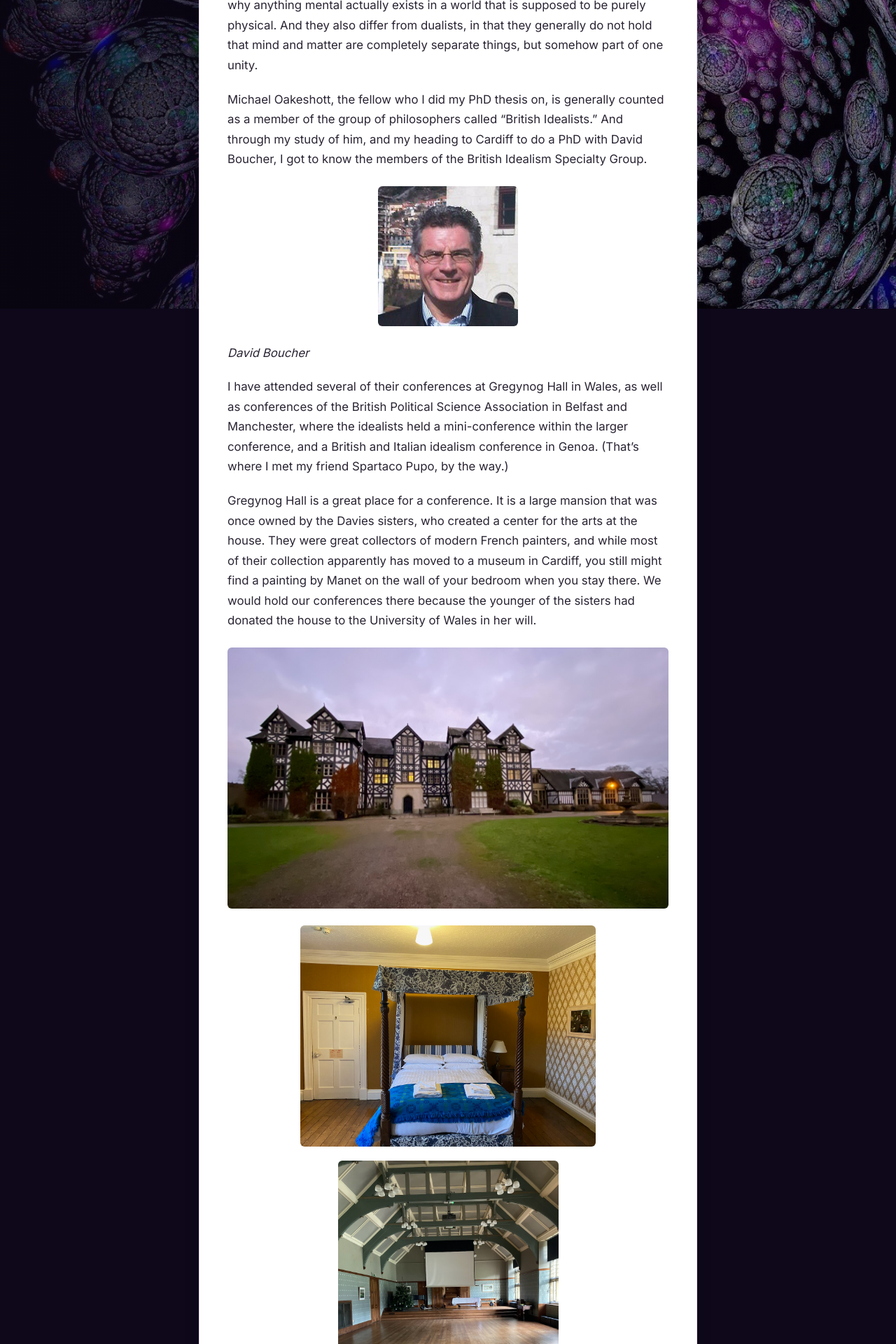
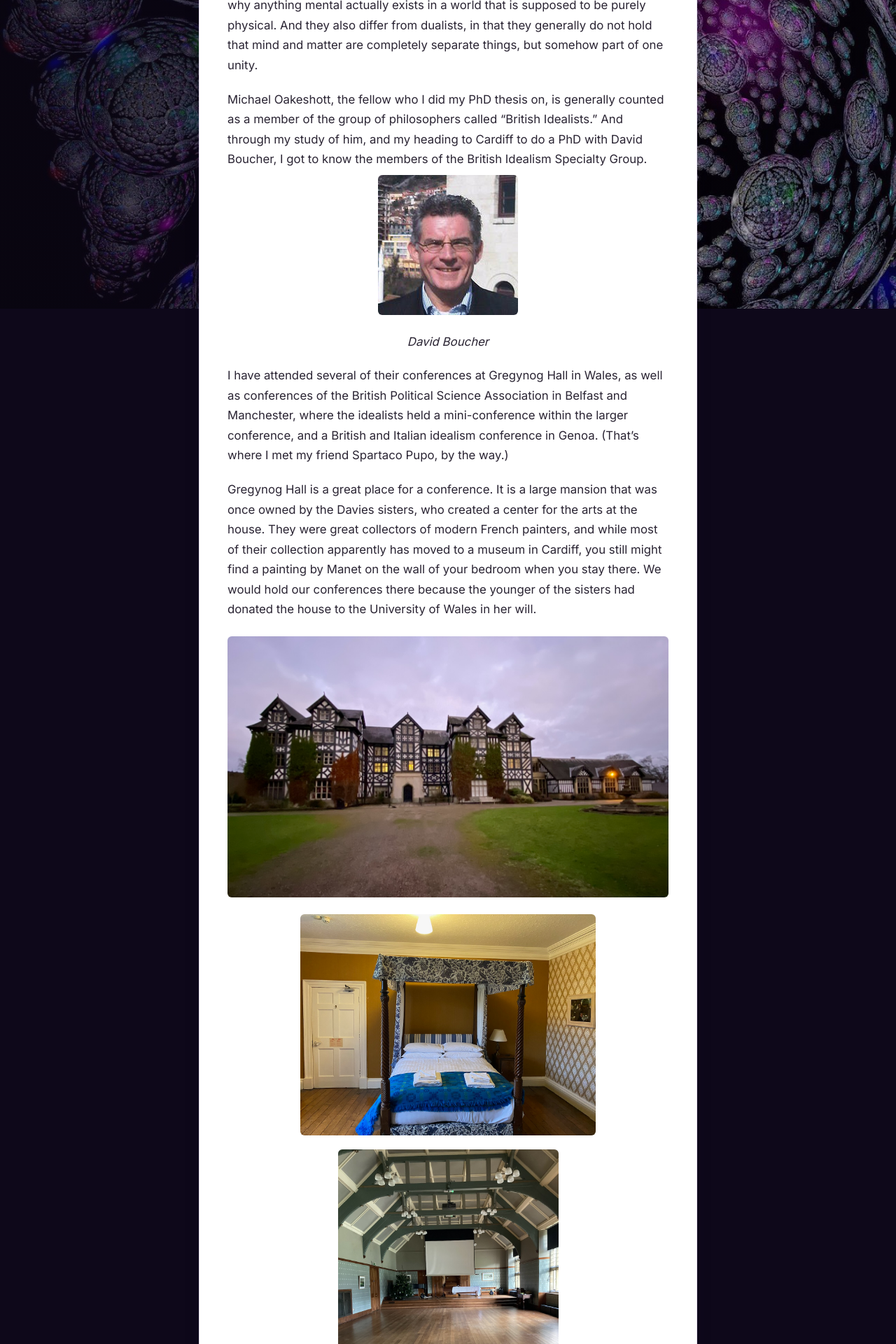
Before and after one commit to gcallah/gcallah.github.io, a Jekyll site: the page built from _posts/2026-11-20-The-British-Idealists.md, in a window 1280 px wide. Shown: the part 459-2379 px from the top of the page at 70% size. Built offline with Jekyll 4.4.1, drawn with Linux system fonts in a browser that asks for light colours; our own code applies the rules of GitHub Pages for plain Markdown files.

Commit message:
Center David Boucher caption
Co-Authored-By: Claude Opus 5.5 <noreply@anthropic.com>

```diff
--- a/_posts/2026-11-20-The-British-Idealists.md
+++ b/_posts/2026-11-20-The-British-Idealists.md
@@ -16,6 +16,7 @@ Boucher, I got to know the members of the British Idealism Specialty Group.
 
 ![David Boucher](/graphics/DavidBoucher.jpg)
 *David Boucher*
+{: style="text-align: center; margin-top: -1rem"}
 
 I have attended several of their conferences at Gregynog Hall in Wales, as well
 as conferences of the British Political Science Association in Belfast and
```
